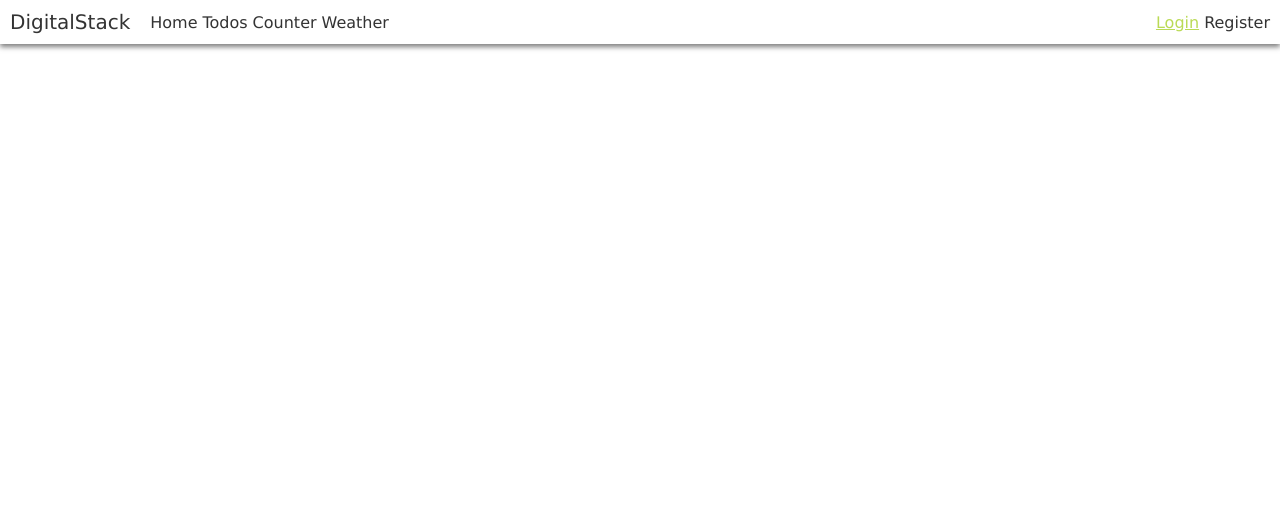
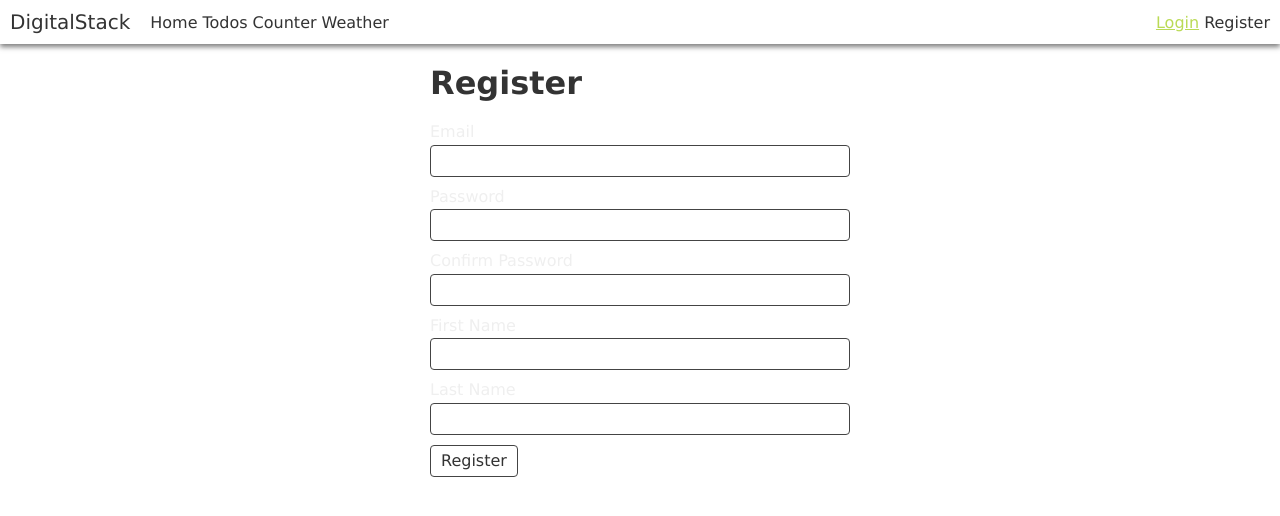
Before and after one commit to vasibreban27/fullstack-bootcamp, a React (Vite) app: page /login in a window 1280 px wide. Shown: the top 516 px of the page. Built offline with nearby package versions, Linux system fonts and the light colour scheme; no server answers.

Commit message:
added register form

```diff
--- a/db.json
+++ b/db.json
@@ -11,6 +11,12 @@
       "completed": false,
       "userId": 1,
       "id": 3
+    },
+    {
+      "title": "Go gym",
+      "completed": false,
+      "userId": 1,
+      "id": 4
     }
   ],
   "users": [
--- a/src/App.tsx
+++ b/src/App.tsx
@@ -3,8 +3,9 @@ import { Counter } from './features/Counter/Counter';
 import { Todos } from './features/Todos/Todos';
 import { Weather } from './features/Weather/Weather';
 import { Nav } from './componets/Nav/Nav';
-
+import { Register } from './features/Auth/Register';
 import './App.css';
+import './forms.css'
 
 export function App() {
   return (
@@ -13,6 +14,8 @@ export function App() {
       <Routes>
         <Route path="/" element={<h1>Homepage</h1>} />
         <Route path="todos" element={<Todos />} />
+        <Route path="register" element={<Register />}/>
+        <Route path="login" element={<Register />}/>
         <Route path="weather" element={<Weather />} />
         <Route
           path="counter"
--- /dev/null
+++ b/src/features/Auth/Register.tsx
@@ -0,0 +1,62 @@
+import {useState} from "react";
+
+export function Register() {
+
+    const [formValues,setFormValues] = useState({
+        email: '',
+        password: '',
+        confirmPassword: '',
+        firstName: '',
+        lastName: '',
+    })
+
+    function handleInputChange(e: React.ChangeEvent<HTMLInputElement>) {
+        const inputValue  = e.target.value;
+        const inputName = e.target.name;
+        setFormValues({...formValues, [inputName]:inputValue})
+
+    }
+
+    async function handleSumbit(e: React.SubmitEvent) {
+        e.preventDefault();
+
+        const {confirmPassword, ...forServer} = formValues;
+
+         const data = await fetch('/api/register', {
+            method: 'POST',
+            body: JSON.stringify(forServer),
+            headers: {
+                'Content-Type': 'application/json'
+            }
+         }).then(res => res.json());
+         console.log(data);
+    }
+
+    return (
+        <form className="brandForm" onSubmit={handleSumbit}>
+            <h1 className="spanFullGrid">Register</h1>
+
+            <label htmlFor="email">Email
+                <input type="email" name="email" id="email" value={formValues.email} onChange={handleInputChange}></input>
+            </label>
+
+            <label htmlFor="password">Password
+                <input type="password" name="password" id="password" value={formValues.password} onChange={handleInputChange}></input>
+            </label>
+
+            <label htmlFor="confirmPassword">Confirm Password
+                <input type="password" name="confirmPassword" id="confirmPassword" value={formValues.confirmPassword} onChange={handleInputChange}></input>
+            </label>
+
+            <label htmlFor="firstName">First Name
+                <input type="text" name="firstName" id="firstName" value={formValues.firstName} onChange={handleInputChange}></input>
+            </label>
+
+            <label htmlFor="lastName">Last Name
+                <input type="text" name="lastName" id="lastName" value={formValues.lastName} onChange={handleInputChange}></input>
+            </label>
+
+            <button type="submit">Register</button>
+        </form>
+    )
+}
--- /dev/null
+++ b/src/forms.css
@@ -0,0 +1,58 @@
+.brandForm {
+    display: grid;
+    grid-template-columns: 1fr;
+    gap: 1rem;
+
+    width: min(90%, 420px);
+    margin: 2rem auto;
+}
+
+.brandForm h1 {
+    margin: 0 0 1rem;
+}
+
+.brandForm label {
+    display: flex;
+    flex-direction: column;
+    gap: 0.35rem;
+
+    color: var(--color-text-light-on-dark);
+    font-weight: 500;
+}
+
+.brandForm input {
+    width: 100%;
+    box-sizing: border-box;
+
+    padding: 0.55rem 0.75rem;
+
+    border: 1px solid #444;
+    border-radius: 4px;
+
+    background: white;
+    color: var(--color-text-dark-on-light);
+    font: inherit;
+}
+
+.brandForm button {
+    justify-self: start;
+
+    padding: 0.55rem 1rem;
+
+    border: 1px solid #444;
+    border-radius: 4px;
+
+    background: white;
+    color: var(--color-text-dark-on-light);
+    font: inherit;
+
+    cursor: pointer;
+}
+
+.brandForm button:hover {
+    background: #f1f1f1;
+}
+
+.spanFullGrid {
+    grid-column: 1 / -1;
+}
```
